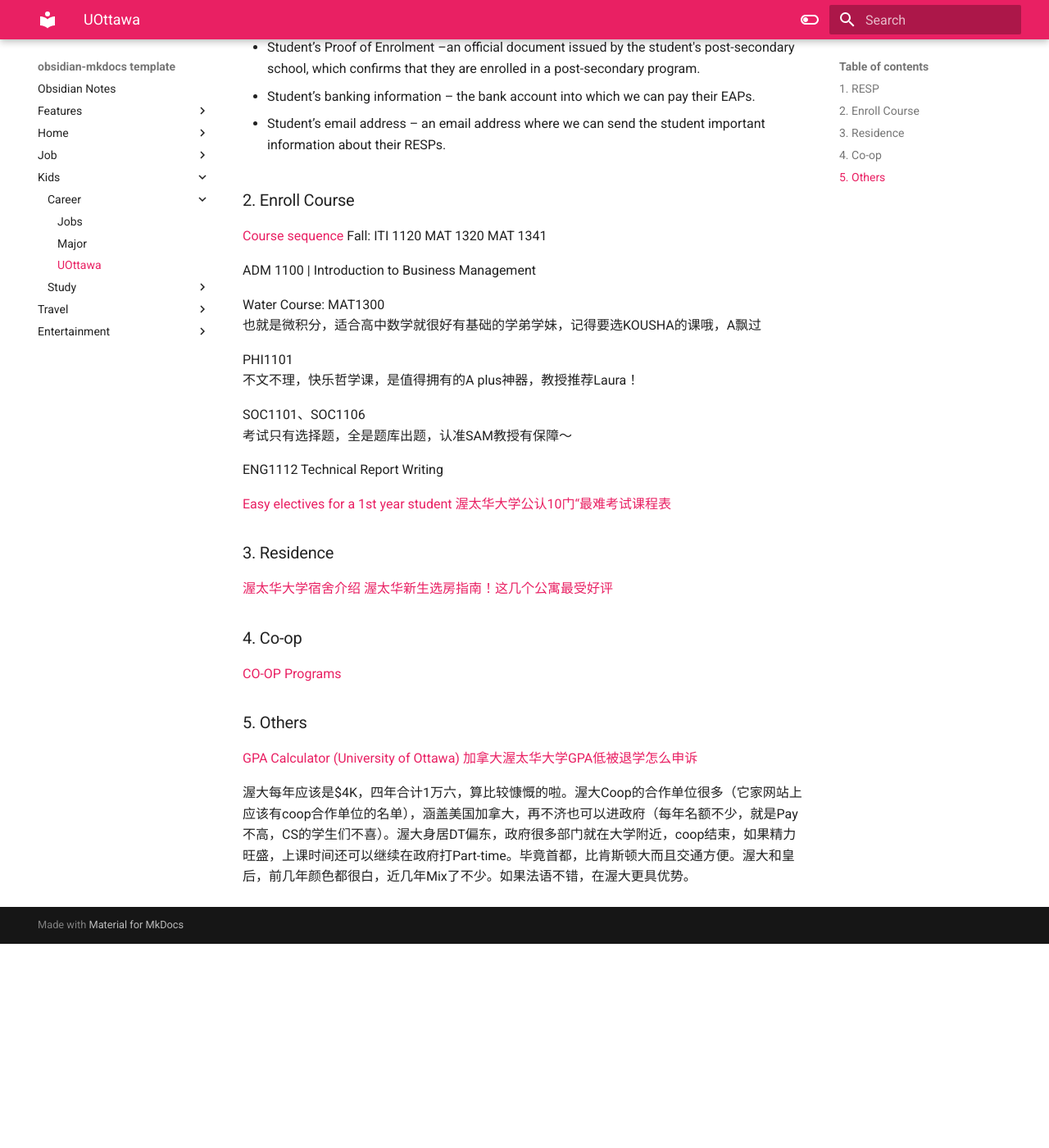
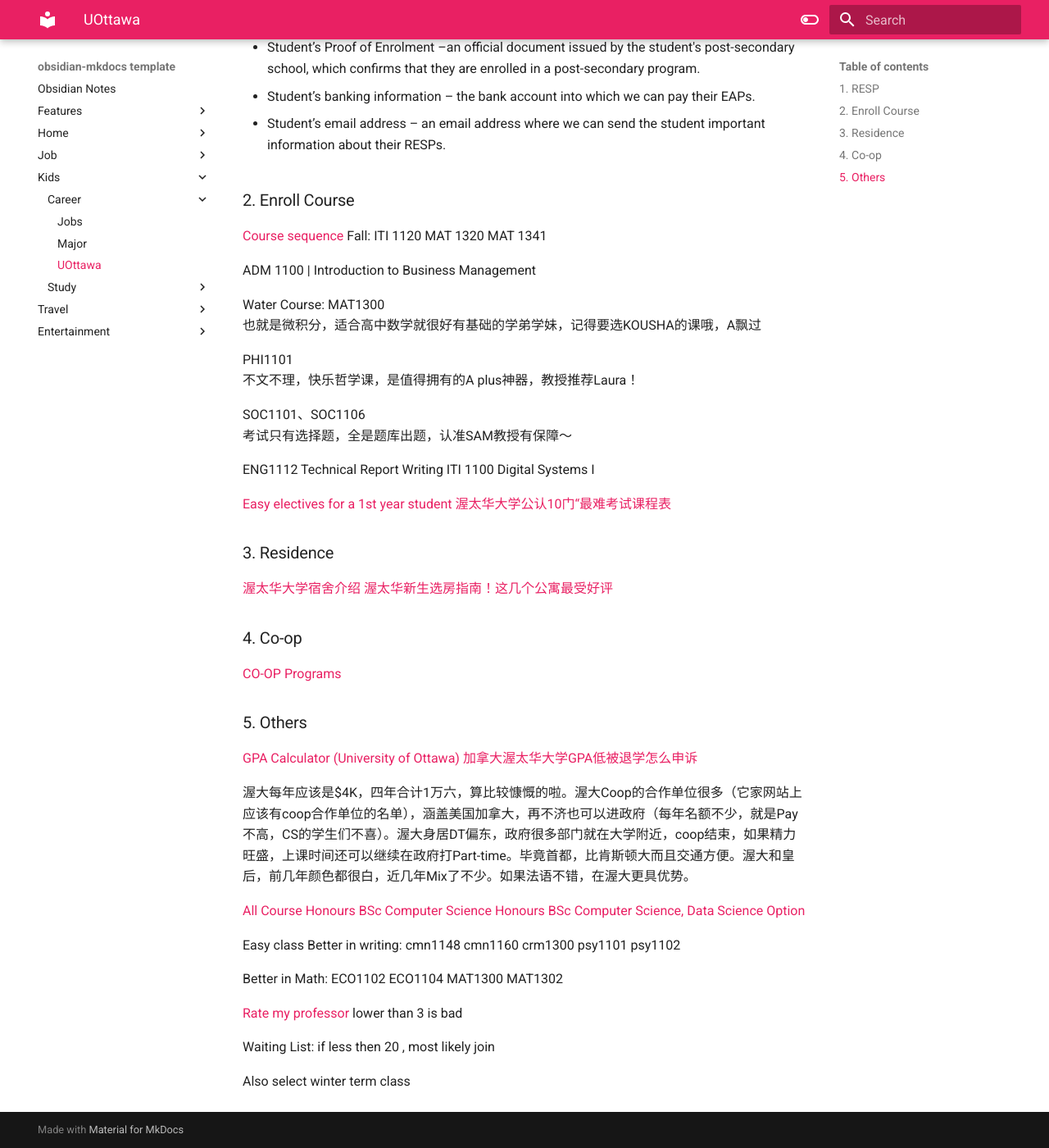
Before and after one commit to macsymgit/obsidian, an MkDocs documentation site: the page built from docs/Kids/Career/UOttawa.md, in a window 1280 px wide and 1400 px high, scrolled down 313 px. Shown: the whole window at 82% size. Built offline with MkDocs 1.6.1 and Material for MkDocs 9.7.7, drawn with Linux system fonts in a browser that asks for light colours; before the commit the page ends 1464 px from its top, so only the background shows below that.

Commit message:
vault backup: 2023-06-04 14:16:35

```diff
--- a/docs/Kids/Career/UOttawa.md
+++ b/docs/Kids/Career/UOttawa.md
@@ -34,6 +34,7 @@
 考试只有选择题，全是题库出题，认准SAM教授有保障～
 
 ENG1112 Technical Report Writing
+ITI 1100 Digital Systems I
 
 [Easy electives for a 1st year student](https://www.reddit.com/r/geegees/comments/rudauj/easy_electives_for_a_1st_year_student/)
 [渥太华大学公认10门“最难考试课程表](https://liuxue.xdf.cn/blog/lijuan29/blog/2606152.shtml)
@@ -50,3 +51,28 @@
 
 
 渥大每年应该是$4K，四年合计1万六，算比较慷慨的啦。渥大Coop的合作单位很多（它家网站上应该有coop合作单位的名单），涵盖美国加拿大，再不济也可以进政府（每年名额不少，就是Pay不高，CS的学生们不喜）。渥大身居DT偏东，政府很多部门就在大学附近，coop结束，如果精力旺盛，上课时间还可以继续在政府打Part-time。毕竟首都，比肯斯顿大而且交通方便。渥大和皇后，前几年颜色都很白，近几年Mix了不少。如果法语不错，在渥大更具优势。
+
+
+[All Course](https://catalogue.uottawa.ca/en/courses/)
+[Honours BSc Computer Science](https://catalogue.uottawa.ca/en/undergrad/honours-bsc-computer-science/#programrequirementstext)
+[Honours BSc Computer Science, Data Science Option](https://catalogue.uottawa.ca/en/undergrad/honours-bsc-computer-science/#programrequirementstext)
+
+Easy class
+Better in writing:
+cmn1148
+cmn1160
+crm1300
+psy1101
+psy1102
+
+Better in Math:
+ECO1102
+ECO1104
+MAT1300
+MAT1302
+
+[Rate my professor](https://www.ratemyprofessors.com/school/1452)  lower than 3 is bad
+
+Waiting List: if less then 20 , most likely join
+
+Also select winter term class
```
